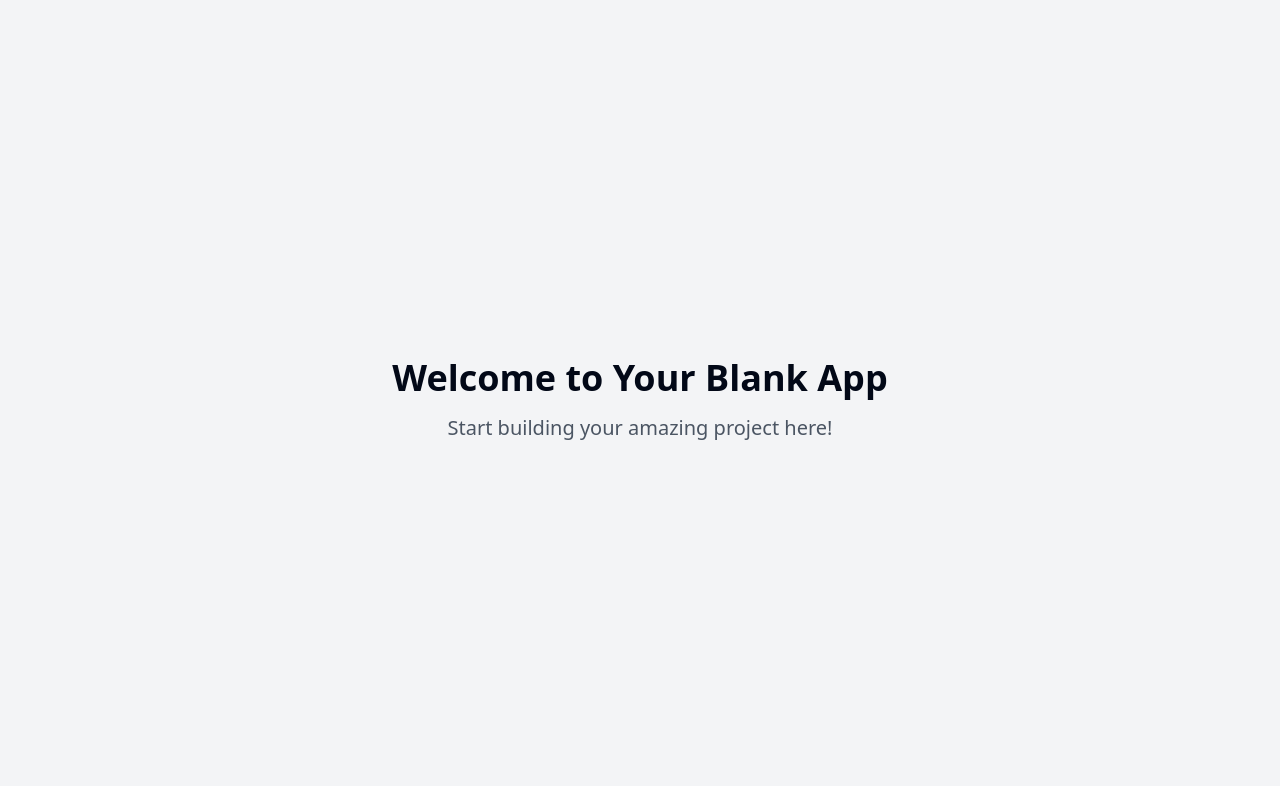
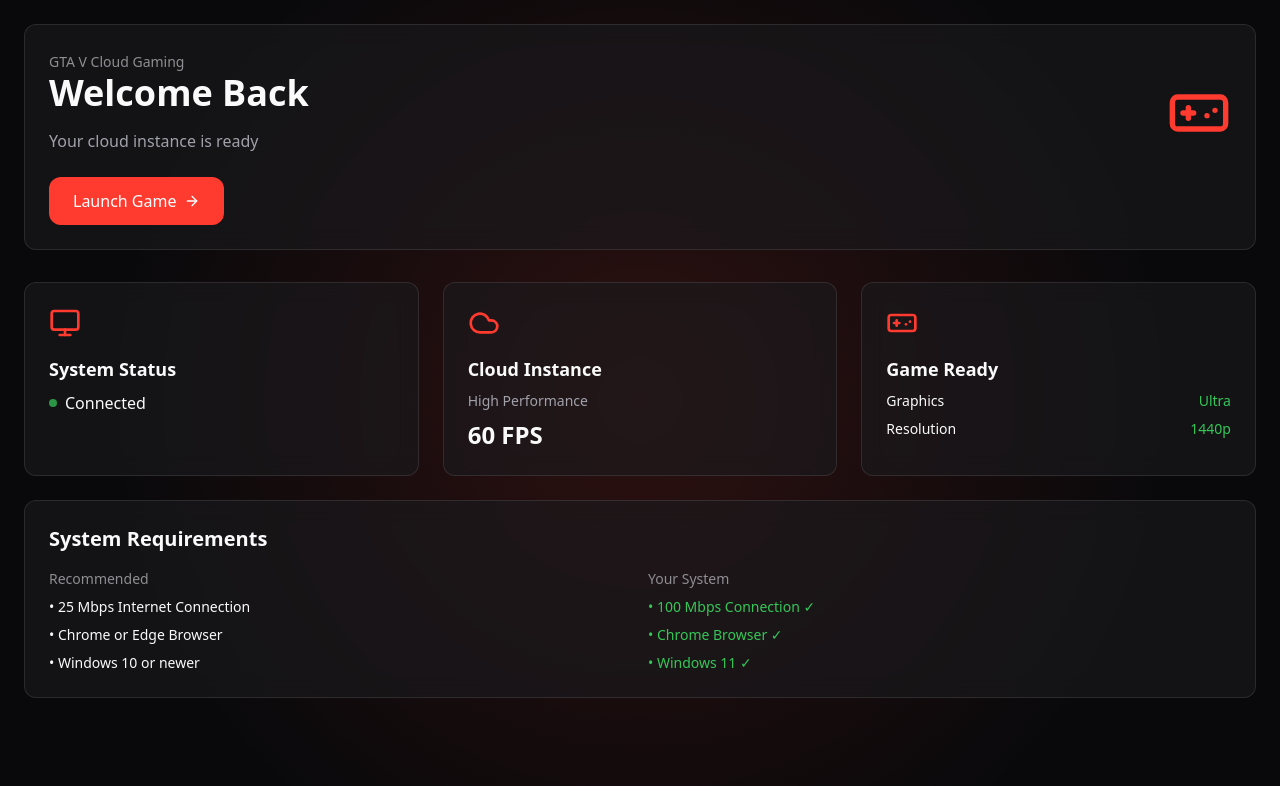
Before and after one commit to SURYAl3152/save-your-pc-gaming, a React (Vite) app: page / in a window 1280 px wide. Shown: the top 786 px of the page. Built offline with nearby package versions, Linux system fonts and the light colour scheme.

Commit message:
Add GTA 5 dashboard
This commit adds a dashboard for playing a GTA 5 game hosted on a cloud instance.  The specific implementation details are not included in this commit message.

```diff
--- a/src/index.css
+++ b/src/index.css
@@ -1,92 +1,30 @@
+
 @tailwind base;
 @tailwind components;
 @tailwind utilities;
 
 @layer base {
   :root {
-    --background: 0 0% 100%;
-    --foreground: 222.2 84% 4.9%;
-
-    --card: 0 0% 100%;
-    --card-foreground: 222.2 84% 4.9%;
-
-    --popover: 0 0% 100%;
-    --popover-foreground: 222.2 84% 4.9%;
-
-    --primary: 222.2 47.4% 11.2%;
-    --primary-foreground: 210 40% 98%;
-
-    --secondary: 210 40% 96.1%;
-    --secondary-foreground: 222.2 47.4% 11.2%;
-
-    --muted: 210 40% 96.1%;
-    --muted-foreground: 215.4 16.3% 46.9%;
-
-    --accent: 210 40% 96.1%;
-    --accent-foreground: 222.2 47.4% 11.2%;
-
-    --destructive: 0 84.2% 60.2%;
-    --destructive-foreground: 210 40% 98%;
-
-    --border: 214.3 31.8% 91.4%;
-    --input: 214.3 31.8% 91.4%;
-    --ring: 222.2 84% 4.9%;
-
-    --radius: 0.5rem;
-
-    --sidebar-background: 0 0% 98%;
-
-    --sidebar-foreground: 240 5.3% 26.1%;
-
-    --sidebar-primary: 240 5.9% 10%;
-
-    --sidebar-primary-foreground: 0 0% 98%;
-
-    --sidebar-accent: 240 4.8% 95.9%;
-
-    --sidebar-accent-foreground: 240 5.9% 10%;
-
-    --sidebar-border: 220 13% 91%;
-
-    --sidebar-ring: 217.2 91.2% 59.8%;
-  }
-
-  .dark {
-    --background: 222.2 84% 4.9%;
-    --foreground: 210 40% 98%;
-
-    --card: 222.2 84% 4.9%;
-    --card-foreground: 210 40% 98%;
-
-    --popover: 222.2 84% 4.9%;
-    --popover-foreground: 210 40% 98%;
-
-    --primary: 210 40% 98%;
-    --primary-foreground: 222.2 47.4% 11.2%;
-
-    --secondary: 217.2 32.6% 17.5%;
-    --secondary-foreground: 210 40% 98%;
-
-    --muted: 217.2 32.6% 17.5%;
-    --muted-foreground: 215 20.2% 65.1%;
-
-    --accent: 217.2 32.6% 17.5%;
-    --accent-foreground: 210 40% 98%;
-
+    --background: 240 10% 3.9%;
+    --foreground: 0 0% 98%;
+    --card: 240 10% 3.9%;
+    --card-foreground: 0 0% 98%;
+    --popover: 240 10% 3.9%;
+    --popover-foreground: 0 0% 98%;
+    --primary: 0 72.2% 50.6%;
+    --primary-foreground: 0 85.7% 97.3%;
+    --secondary: 240 3.7% 15.9%;
+    --secondary-foreground: 0 0% 98%;
+    --muted: 240 3.7% 15.9%;
+    --muted-foreground: 240 5% 64.9%;
+    --accent: 240 3.7% 15.9%;
+    --accent-foreground: 0 0% 98%;
     --destructive: 0 62.8% 30.6%;
-    --destructive-foreground: 210 40% 98%;
-
-    --border: 217.2 32.6% 17.5%;
-    --input: 217.2 32.6% 17.5%;
-    --ring: 212.7 26.8% 83.9%;
-    --sidebar-background: 240 5.9% 10%;
-    --sidebar-foreground: 240 4.8% 95.9%;
-    --sidebar-primary: 224.3 76.3% 48%;
-    --sidebar-primary-foreground: 0 0% 100%;
-    --sidebar-accent: 240 3.7% 15.9%;
-    --sidebar-accent-foreground: 240 4.8% 95.9%;
-    --sidebar-border: 240 3.7% 15.9%;
-    --sidebar-ring: 217.2 91.2% 59.8%;
+    --destructive-foreground: 0 0% 98%;
+    --border: 240 3.7% 15.9%;
+    --input: 240 3.7% 15.9%;
+    --ring: 240 4.9% 83.9%;
+    --radius: 0.75rem;
   }
 }
 
@@ -94,8 +32,35 @@
   * {
     @apply border-border;
   }
-
   body {
     @apply bg-background text-foreground;
+    background-image: radial-gradient(
+      circle at center,
+      rgba(255, 59, 48, 0.15) 0%,
+      transparent 70%
+    );
+    background-repeat: no-repeat;
+    background-position: center;
+    background-attachment: fixed;
   }
 }
+
+.card-hover {
+  @apply transition-all duration-300 hover:translate-y-[-4px] hover:shadow-lg;
+}
+
+.glass-card {
+  @apply bg-card rounded-lg backdrop-blur-md border border-accent p-6;
+}
+
+.status-indicator {
+  @apply w-2 h-2 rounded-full inline-block mr-2;
+}
+
+.status-online {
+  @apply bg-success animate-pulse;
+}
+
+.status-offline {
+  @apply bg-danger;
+}
--- a/src/pages/Index.tsx
+++ b/src/pages/Index.tsx
@@ -1,11 +1,87 @@
-// Update this page (the content is just a fallback if you fail to update the page)
+
+import { Monitor, Cloud, Gamepad, ArrowRight } from "lucide-react";
+import { useState } from "react";
 
 const Index = () => {
+  const [isConnected] = useState(true);
+
   return (
-    <div className="min-h-screen flex items-center justify-center bg-gray-100">
-      <div className="text-center">
-        <h1 className="text-4xl font-bold mb-4">Welcome to Your Blank App</h1>
-        <p className="text-xl text-gray-600">Start building your amazing project here!</p>
+    <div className="min-h-screen p-6 space-y-6">
+      {/* Hero Section */}
+      <div className="glass-card card-hover mb-8">
+        <div className="flex items-center justify-between">
+          <div>
+            <span className="text-sm text-neutral">GTA V Cloud Gaming</span>
+            <h1 className="text-4xl font-bold mb-4">Welcome Back</h1>
+            <p className="text-muted-foreground mb-6">
+              Your cloud instance is {isConnected ? "ready" : "offline"}
+            </p>
+          </div>
+          <div className="hidden md:block">
+            <Gamepad className="w-16 h-16 text-primary animate-float" />
+          </div>
+        </div>
+        <button className="bg-primary text-white px-6 py-3 rounded-lg font-medium flex items-center hover:bg-opacity-90 transition-all">
+          Launch Game
+          <ArrowRight className="ml-2 w-4 h-4" />
+        </button>
+      </div>
+
+      {/* Stats Grid */}
+      <div className="grid grid-cols-1 md:grid-cols-3 gap-6">
+        <div className="glass-card card-hover">
+          <Monitor className="w-8 h-8 text-primary mb-4" />
+          <h3 className="text-lg font-semibold mb-2">System Status</h3>
+          <div className="flex items-center">
+            <span className={`status-indicator ${isConnected ? "status-online" : "status-offline"}`}></span>
+            <span>{isConnected ? "Connected" : "Offline"}</span>
+          </div>
+        </div>
+
+        <div className="glass-card card-hover">
+          <Cloud className="w-8 h-8 text-primary mb-4" />
+          <h3 className="text-lg font-semibold mb-2">Cloud Instance</h3>
+          <p className="text-sm text-muted-foreground">High Performance</p>
+          <p className="text-2xl font-bold mt-2">60 FPS</p>
+        </div>
+
+        <div className="glass-card card-hover">
+          <Gamepad className="w-8 h-8 text-primary mb-4" />
+          <h3 className="text-lg font-semibold mb-2">Game Ready</h3>
+          <div className="space-y-2">
+            <div className="flex justify-between text-sm">
+              <span>Graphics</span>
+              <span className="text-success">Ultra</span>
+            </div>
+            <div className="flex justify-between text-sm">
+              <span>Resolution</span>
+              <span className="text-success">1440p</span>
+            </div>
+          </div>
+        </div>
+      </div>
+
+      {/* Requirements Section */}
+      <div className="glass-card card-hover mt-6">
+        <h2 className="text-xl font-semibold mb-4">System Requirements</h2>
+        <div className="grid grid-cols-1 md:grid-cols-2 gap-4">
+          <div>
+            <h4 className="text-sm font-medium text-neutral mb-2">Recommended</h4>
+            <ul className="space-y-2 text-sm">
+              <li>• 25 Mbps Internet Connection</li>
+              <li>• Chrome or Edge Browser</li>
+              <li>• Windows 10 or newer</li>
+            </ul>
+          </div>
+          <div>
+            <h4 className="text-sm font-medium text-neutral mb-2">Your System</h4>
+            <ul className="space-y-2 text-sm">
+              <li className="text-success">• 100 Mbps Connection ✓</li>
+              <li className="text-success">• Chrome Browser ✓</li>
+              <li className="text-success">• Windows 11 ✓</li>
+            </ul>
+          </div>
+        </div>
       </div>
     </div>
   );
--- a/tailwind.config.ts
+++ b/tailwind.config.ts
@@ -1,3 +1,4 @@
+
 import type { Config } from "tailwindcss";
 
 export default {
@@ -12,85 +13,80 @@ export default {
   theme: {
     container: {
       center: true,
-			padding: '2rem',
+      padding: "2rem",
       screens: {
-				'2xl': '1400px'
-			}
+        "2xl": "1400px",
+      },
     },
     extend: {
       colors: {
-				border: 'hsl(var(--border))',
-				input: 'hsl(var(--input))',
-				ring: 'hsl(var(--ring))',
-				background: 'hsl(var(--background))',
-				foreground: 'hsl(var(--foreground))',
+        border: "hsl(var(--border))",
+        input: "hsl(var(--input))",
+        ring: "hsl(var(--ring))",
+        background: "hsl(var(--background))",
+        foreground: "hsl(var(--foreground))",
+        success: "#34C759",
+        danger: "#FF3B30",
+        neutral: "#8E8E93",
+        card: {
+          DEFAULT: "rgba(28, 28, 30, 0.6)",
+          foreground: "#FFFFFF",
+        },
         primary: {
-					DEFAULT: 'hsl(var(--primary))',
-					foreground: 'hsl(var(--primary-foreground))'
+          DEFAULT: "#FF3B30",
+          foreground: "#FFFFFF",
         },
         secondary: {
-					DEFAULT: 'hsl(var(--secondary))',
-					foreground: 'hsl(var(--secondary-foreground))'
+          DEFAULT: "#34C759",
+          foreground: "#FFFFFF",
         },
         destructive: {
-					DEFAULT: 'hsl(var(--destructive))',
-					foreground: 'hsl(var(--destructive-foreground))'
+          DEFAULT: "hsl(var(--destructive))",
+          foreground: "hsl(var(--destructive-foreground))",
         },
         muted: {
-					DEFAULT: 'hsl(var(--muted))',
-					foreground: 'hsl(var(--muted-foreground))'
+          DEFAULT: "hsl(var(--muted))",
+          foreground: "hsl(var(--muted-foreground))",
         },
         accent: {
-					DEFAULT: 'hsl(var(--accent))',
-					foreground: 'hsl(var(--accent-foreground))'
+          DEFAULT: "rgba(255, 255, 255, 0.1)",
+          foreground: "#FFFFFF",
         },
         popover: {
-					DEFAULT: 'hsl(var(--popover))',
-					foreground: 'hsl(var(--popover-foreground))'
+          DEFAULT: "rgb(28, 28, 30)",
+          foreground: "#FFFFFF",
         },
-				card: {
-					DEFAULT: 'hsl(var(--card))',
-					foreground: 'hsl(var(--card-foreground))'
-				},
-				sidebar: {
-					DEFAULT: 'hsl(var(--sidebar-background))',
-					foreground: 'hsl(var(--sidebar-foreground))',
-					primary: 'hsl(var(--sidebar-primary))',
-					'primary-foreground': 'hsl(var(--sidebar-primary-foreground))',
-					accent: 'hsl(var(--sidebar-accent))',
-					'accent-foreground': 'hsl(var(--sidebar-accent-foreground))',
-					border: 'hsl(var(--sidebar-border))',
-					ring: 'hsl(var(--sidebar-ring))'
-				}
       },
       borderRadius: {
-				lg: 'var(--radius)',
-				md: 'calc(var(--radius) - 2px)',
-				sm: 'calc(var(--radius) - 4px)'
+        lg: "var(--radius)",
+        md: "calc(var(--radius) - 2px)",
+        sm: "calc(var(--radius) - 4px)",
       },
       keyframes: {
-				'accordion-down': {
-					from: {
-						height: '0'
+        "accordion-down": {
+          from: { height: "0" },
+          to: { height: "var(--radix-accordion-content-height)" },
         },
-					to: {
-						height: 'var(--radix-accordion-content-height)'
-					}
+        "accordion-up": {
+          from: { height: "var(--radix-accordion-content-height)" },
+          to: { height: "0" },
         },
-				'accordion-up': {
-					from: {
-						height: 'var(--radix-accordion-content-height)'
+        float: {
+          "0%, 100%": { transform: "translateY(0)" },
+          "50%": { transform: "translateY(-5px)" },
         },
-					to: {
-						height: '0'
-					}
-				}
+        pulse: {
+          "0%, 100%": { opacity: "1" },
+          "50%": { opacity: "0.5" },
+        },
       },
       animation: {
-				'accordion-down': 'accordion-down 0.2s ease-out',
-				'accordion-up': 'accordion-up 0.2s ease-out'
-			}
-		}
+        "accordion-down": "accordion-down 0.2s ease-out",
+        "accordion-up": "accordion-up 0.2s ease-out",
+        float: "float 3s ease-in-out infinite",
+        pulse: "pulse 2s ease-in-out infinite",
+      },
+    },
   },
   plugins: [require("tailwindcss-animate")],
 } satisfies Config;
```
Lines whose indentation alone changed are shown as unchanged.
